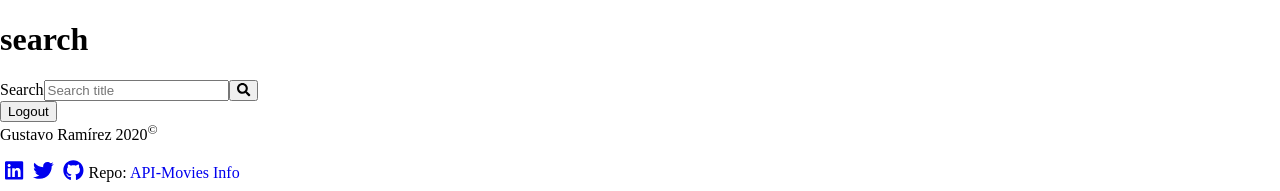
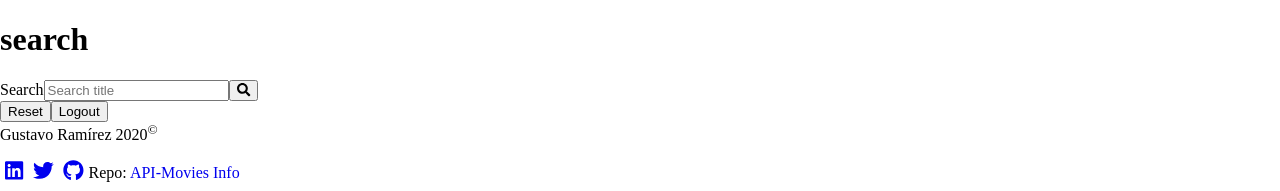
Before and after one commit to gusram01/videos-vue, a Vue app: page /search in a window 1280 px wide. Both pictures are taken after typing "Sample", "Sample123" into the empty fields and a click on the button "Submit". Shown: the top 191 px of the page. Built offline with nearby package versions, Linux system fonts and the light colour scheme.

Commit message:
button reset

```diff
--- a/src/components/AppLogin.vue
+++ b/src/components/AppLogin.vue
@@ -61,7 +61,6 @@ export default {
       e.preventDefault()
       this.validateInputs()
       if (this.errors.username || this.errors.password) {
-        console.log(this.errors)
         return
       }
       const newUser = {
--- a/src/components/AppSearch.vue
+++ b/src/components/AppSearch.vue
@@ -14,6 +14,9 @@
     </form>
 
     <div class="nav">
+      <button @click="clear">
+        Reset
+      </button>
       <button @click="logout">
         Logout
       </button>
@@ -47,12 +50,18 @@ export default {
       e.preventDefault()
       this.validateInputs()
       if (!this.errors.title) {
-        return this.$emit('title', this.title)
+        this.$emit('title', this.title)
+        return e.target.reset()
       }
     },
     logout() {
       clearSession()
       this.$router.replace('/')
+    },
+    clear() {
+      this.errors = {}
+      document.getElementById('search').reset()
+      this.$emit('clear')
     }
   },
   components: { FontAwesomeIcon }
--- a/src/pages/Search.vue
+++ b/src/pages/Search.vue
@@ -1,7 +1,7 @@
 <template>
   <div class="search">
     <h1>search</h1>
-    <app-search @title="search" />
+    <app-search @title="search" @clear="clearScreen" />
     <div class="card-container" v-if="movies">
       <app-card v-for="movie in movies" v-bind="movie" v-bind:key="movie.id" />
     </div>
@@ -28,6 +28,9 @@ export default {
           console.error(err)
           return []
         })
+    },
+    clearScreen() {
+      this.movies = null
     }
   },
   components: { AppSearch, AppCard }
```
